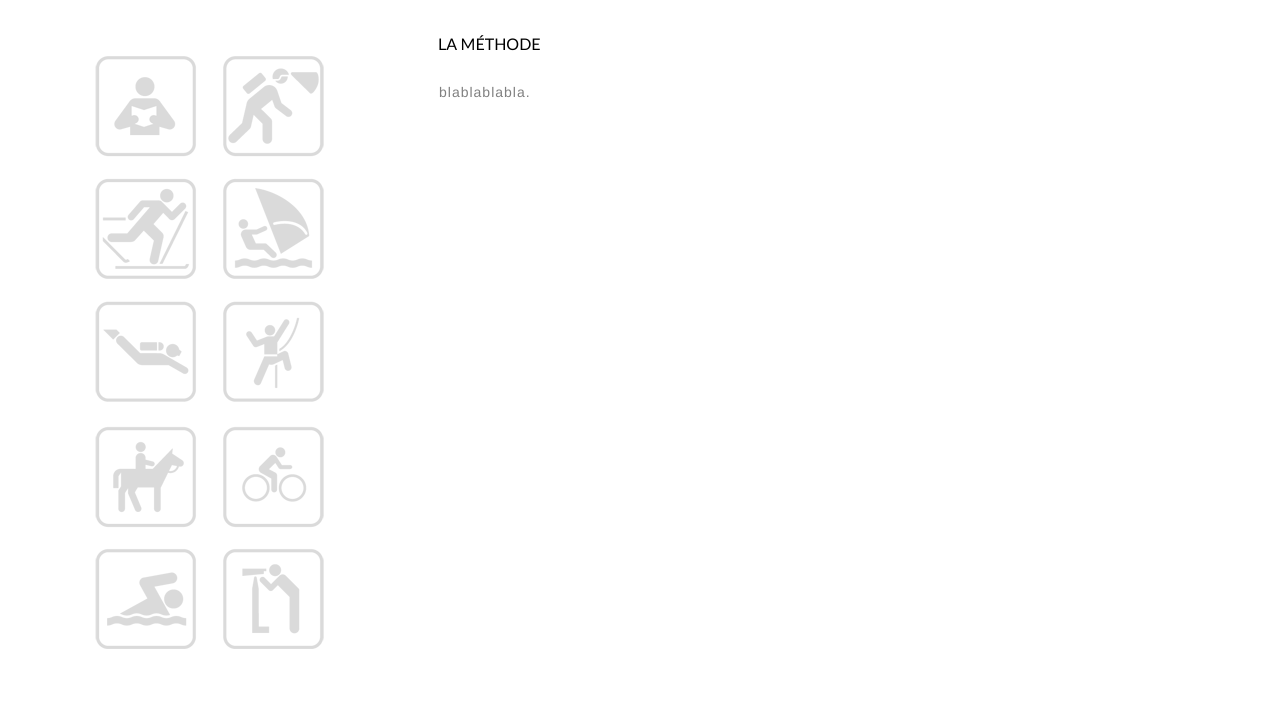
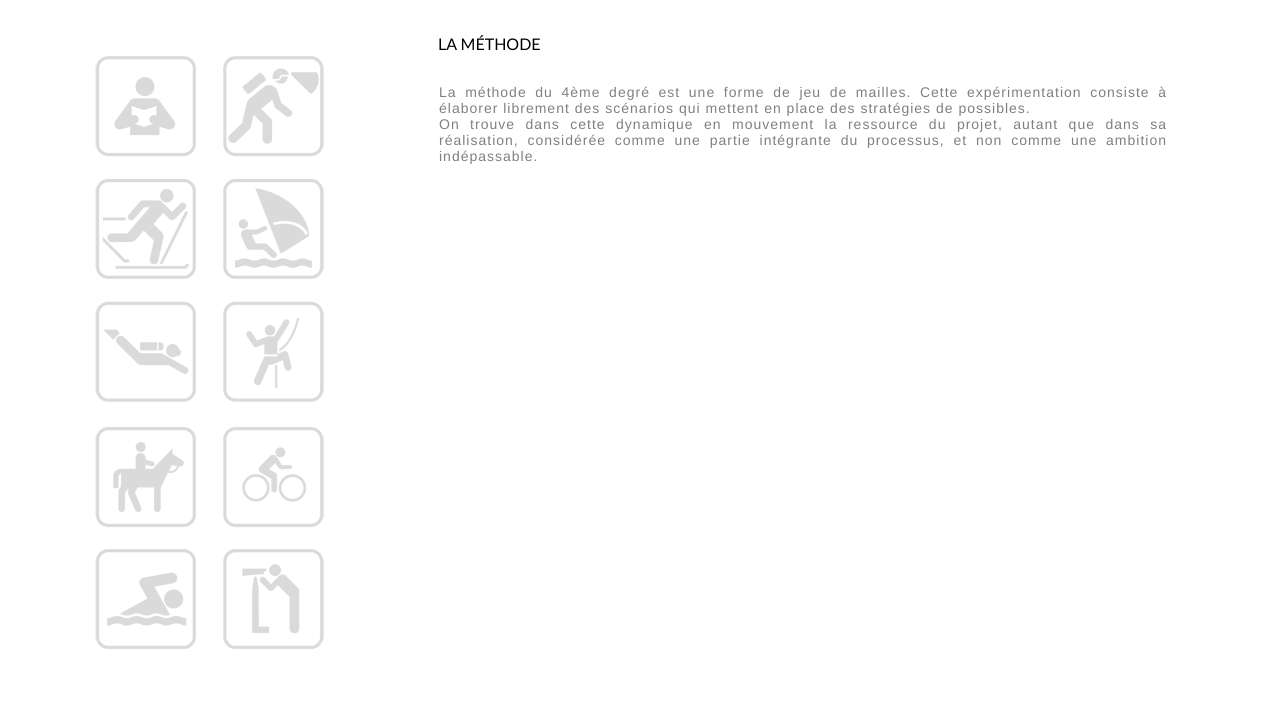
Before and after one commit to juliecolin/4eme-degre, a plain HTML site: page page03_methode.html in a window 1280 px wide. Shown: the top 704 px of the page. Drawn offline with Linux system fonts and the light colour scheme.

Commit message:
métode texte

```diff
--- a/page03_methode.html
+++ b/page03_methode.html
@@ -17,7 +17,8 @@
 
      <section>
 
-     <p> <br> blablablabla.</p>
+     <p> <br> La méthode du 4ème degré est une forme de jeu de mailles. Cette expérimentation consiste à élaborer librement des scénarios qui mettent en place des stratégies de possibles.
+        <br> On trouve dans cette dynamique en mouvement la ressource du projet, autant que dans sa réalisation, considérée comme une partie intégrante du processus, et non comme une ambition indépassable.</p>
 
 	</section>
 
```
